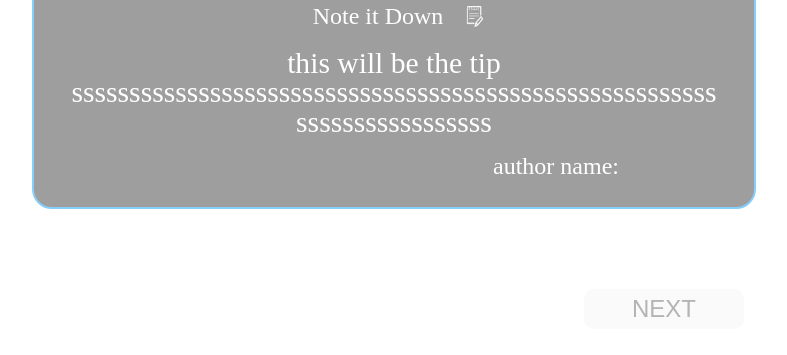
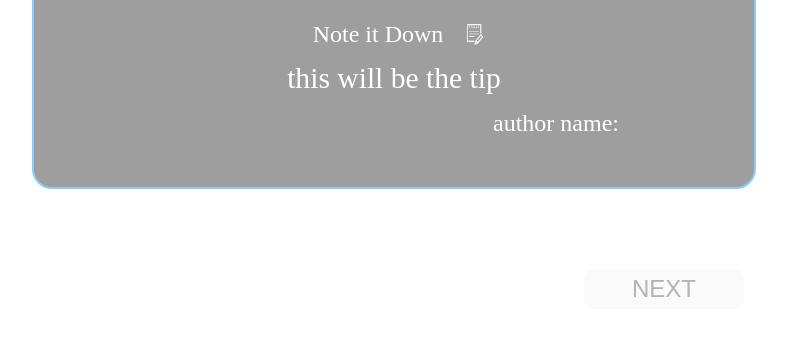
Before and after one commit to AryaDeb1234/tip-of-the-day, a plain HTML site: page index.html in a window 1280 px wide. Shown: the part 333-688 px from the top of the page, without its empty margins (246-1033 px from the left). Drawn offline with Linux system fonts and the light colour scheme; no server answers.

Commit message:
2nd commit

```diff
--- a/app.js
+++ b/app.js
@@ -14,6 +14,8 @@ let isLoading = false; // This flag prevents overlapping requests
 let idx;
 async function func() {
     let response = await fetch(url);
+    console.log(response);
+
     let x = await response.json();
     let data = JSON.parse(x.contents);
 
--- a/index.html
+++ b/index.html
@@ -14,7 +14,7 @@
        <p id="spara">Note it Down </p>
         <img src="./photos/notes2-removebg-preview.png" alt="" id="notes">
        </div>
-       <p id="tip">this will be the tip sssssssssssssssssssssssssssssssssssssssssssssssssssssssssssssssssssssssss</p>
+       <p id="tip">this will be the tip </p>
        <div class="sub">
          <p id="author">author name:</p>
        </div>
```
